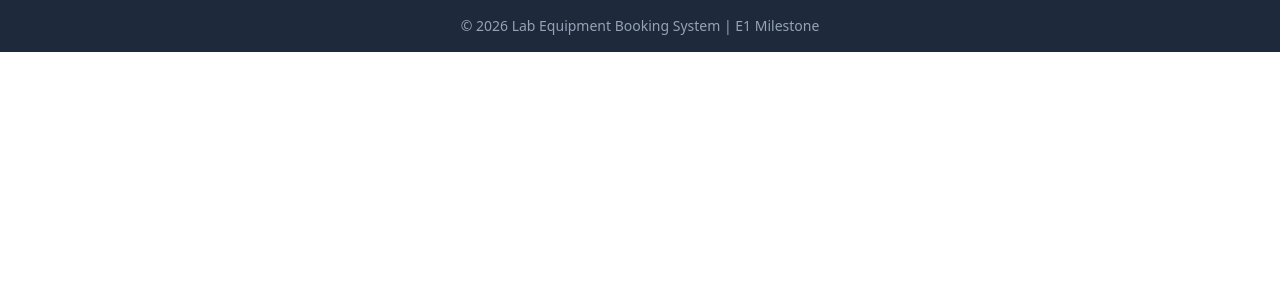
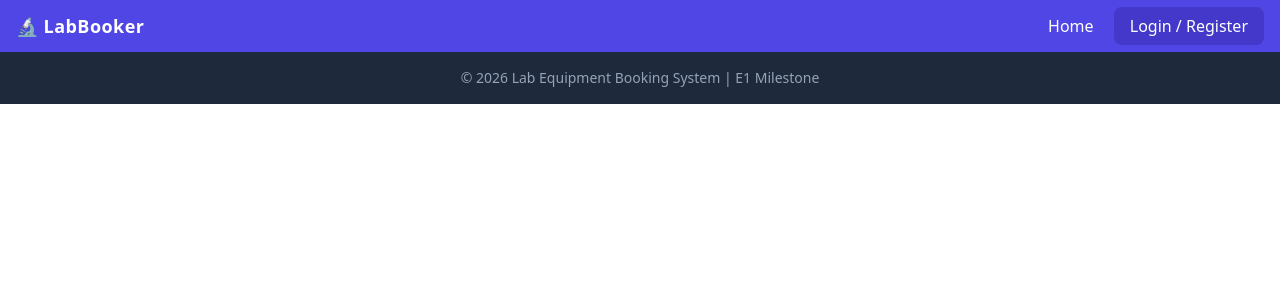
Before and after one commit to PraveenTheekshana2003/Lab-Equipment-Booking-System, a Flask app: template templates/index.html in a window 1280 px wide. Shown: the top 300 px of the page. Run offline with Flask 3, Linux system fonts and the light colour scheme; the template is opened without the code that fills it, so the values that code supplies are empty; some libraries are stand-ins or nearby versions.

Commit message:
Create index.html navbar

```diff
--- a/templates/index.html
+++ b/templates/index.html
@@ -8,6 +8,16 @@
     <script src="https://cdn.tailwindcss.com"></script>
 </head>
 <body>
+    <!-- Navbar -->
+    <nav class="bg-indigo-600 text-white shadow-md">
+        <div class="max-w-7xl mx-auto px-4 py-3 flex justify-between items-center">
+            <a href="/" class="font-bold text-lg tracking-wide">🔬 LabBooker</a>
+            <div class="space-x-4">
+                <a href="/" class="hover:text-indigo-200 transition">Home</a>
+                <a href="/login" class="bg-indigo-700 px-4 py-2 rounded-lg hover:bg-indigo-800 transition">Login / Register</a>
+            </div>
+        </div>
+    </nav>
 
 
     <!-- Footer -->
```
